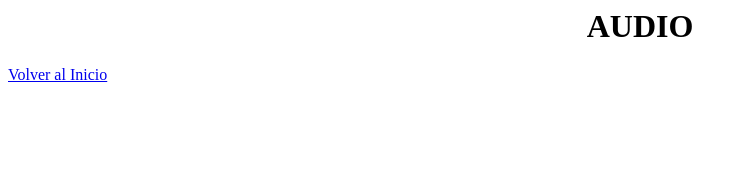
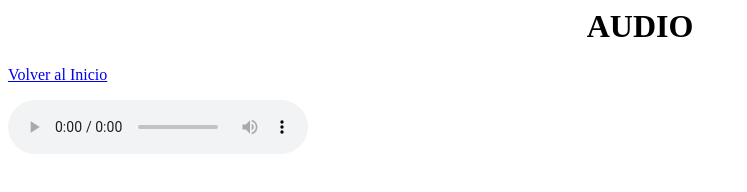
Before and after one commit to samuelgarciaest04-ux/samuelgarciaest04-ux.github.io, a plain HTML site: page Audio.html in a window 1280 px wide. Shown: the whole page, without its empty margins (0-747 px from the left). Drawn offline with Linux system fonts and the light colour scheme.

Commit message:
Update Audio.html

```diff
--- a/Audio.html
+++ b/Audio.html
@@ -7,7 +7,10 @@
 <body>
 <h1><center>AUDIO</center></h1>
 <p><a href="index.html">Volver al Inicio</a></p>
+     <audio src="CADENAS.mp3" controls=""></audio>
 
 
 
 </body>
+
+</html>
```
